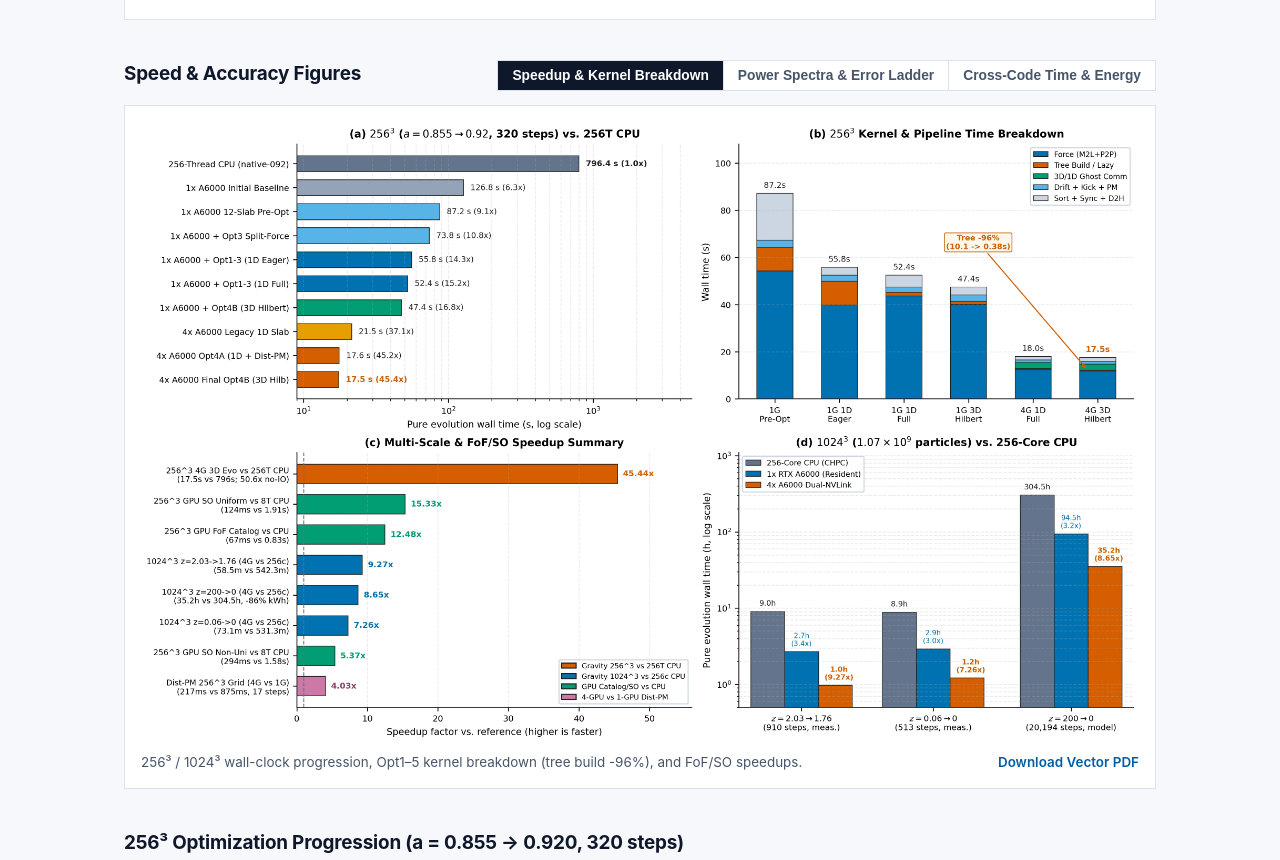
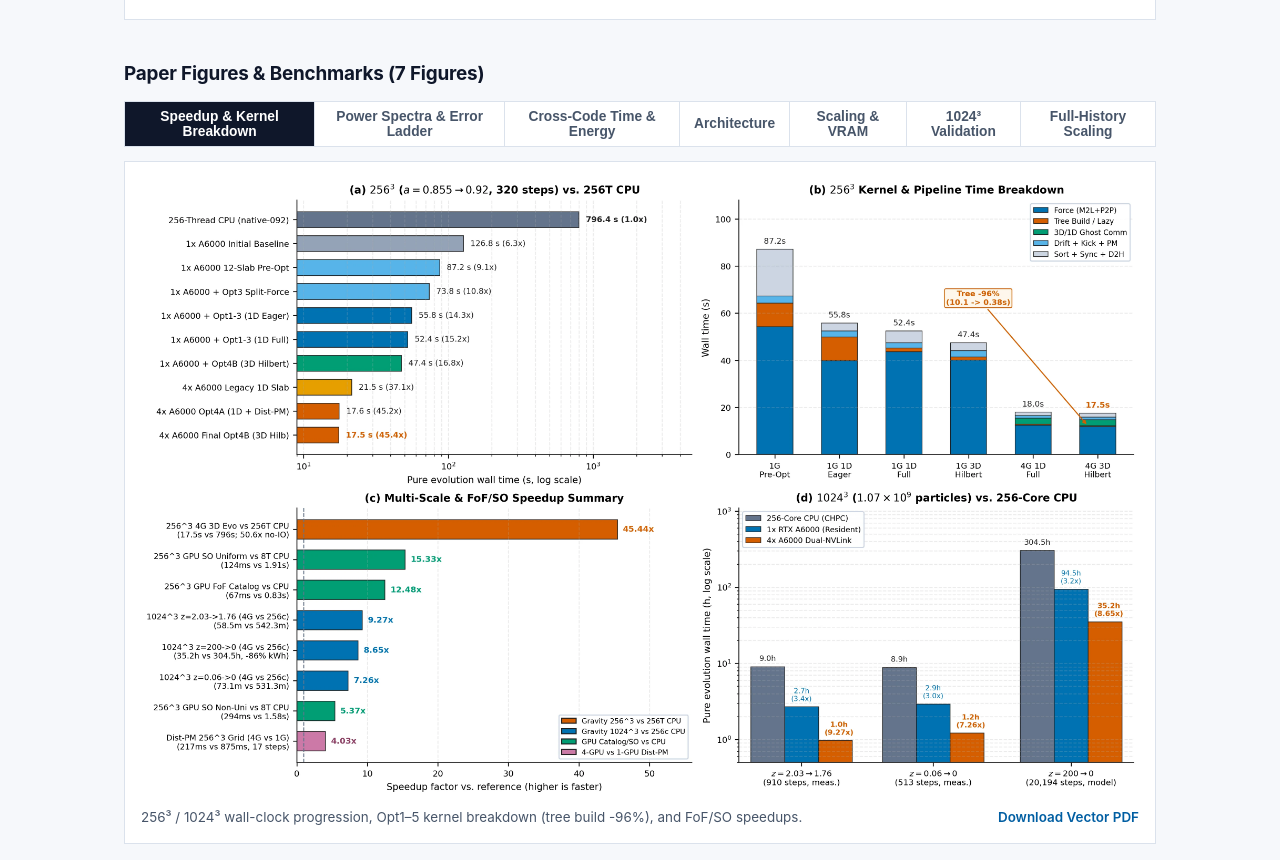
Before and after one commit to HainaHuang729/grav-gpu, a plain HTML site: page en.html in a window 1280 px wide. Shown: the part 862-1722 px from the top of the page. Drawn offline with Linux system fonts and the light colour scheme.

Commit message:
Expand showcase figure switcher to all 7 paper figures (WebP + vector PDF)

```diff
--- a/en.html
+++ b/en.html
@@ -433,11 +433,15 @@
     <!-- Visual Charts -->
     <section>
       <div class="sec-head">
-        <h2>Speed &amp; Accuracy Figures</h2>
+        <h2>Paper Figures &amp; Benchmarks (7 Figures)</h2>
         <div class="tabs" role="tablist" aria-label="Figure Switcher">
           <button class="tab-btn" role="tab" aria-selected="true" data-fig="speed">Speedup &amp; Kernel Breakdown</button>
           <button class="tab-btn" role="tab" aria-selected="false" data-fig="acc">Power Spectra &amp; Error Ladder</button>
           <button class="tab-btn" role="tab" aria-selected="false" data-fig="codes">Cross-Code Time &amp; Energy</button>
+          <button class="tab-btn" role="tab" aria-selected="false" data-fig="arch">Architecture</button>
+          <button class="tab-btn" role="tab" aria-selected="false" data-fig="vram">Scaling &amp; VRAM</button>
+          <button class="tab-btn" role="tab" aria-selected="false" data-fig="val">1024³ Validation</button>
+          <button class="tab-btn" role="tab" aria-selected="false" data-fig="hist">Full-History Scaling</button>
         </div>
       </div>
 
@@ -781,6 +785,30 @@ python3 scripts/make_opt_comparison_figures.py &amp;&amp; python3 scripts/make_c
         pdf: "paper/figures/fig7_code_energy_comparison.pdf",
         alt: "Cross-Code Runtime, Energy & Accuracy Comparison",
         desc: "Runtime, measured NVML GPU + modeled whole-node energy (Wh), and P_δ(k) accuracy across SWIFT, GADGET-4, PKDGRAV3 (1G/2G MPI), and gravityCU (1G/2G/4G) at 256³."
+      },
+      arch: {
+        src: "paper/figures/fig1_architecture.webp",
+        pdf: "paper/figures/fig1_architecture.pdf",
+        alt: "gravityCU VRAM-resident TreePM and FoF Architecture",
+        desc: "Fig. 1: Single- and multi-GPU VRAM-resident 3D Hilbert domain decomposition, TreePM force evaluation, and full-GPU FoF/SO catalog pipeline."
+      },
+      vram: {
+        src: "paper/figures/fig2_scaling_and_vram.webp",
+        pdf: "paper/figures/fig2_scaling_and_vram.pdf",
+        alt: "gravityCU Particle Scaling and VRAM Budget",
+        desc: "Fig. 2: Step-time scaling and VRAM footprint from 128³ to 1024³ particles under single- and multi-GPU residency."
+      },
+      val: {
+        src: "paper/figures/fig3_scientific_validation.webp",
+        pdf: "paper/figures/fig3_scientific_validation.pdf",
+        alt: "gravityCU 1024³ Scientific Validation",
+        desc: "Fig. 3: Nonlinear matter power spectrum, halo mass function, and cross-code scientific validation."
+      },
+      hist: {
+        src: "paper/figures/fig4_full_history_scaling.webp",
+        pdf: "paper/figures/fig4_full_history_scaling.pdf",
+        alt: "gravityCU Full-History Cosmological Scaling",
+        desc: "Fig. 4: Full z=200→0 cosmological evolution step cadence and multi-GPU scaling behavior."
       }
     };
 
```
Also changed, not shown: index.html (+29 -1 lines), paper/figures/fig1_architecture.webp (added), paper/figures/fig2_scaling_and_vram.webp (added), paper/figures/fig3_scientific_validation.webp (added), paper/figures/fig4_full_history_scaling.webp (added).
